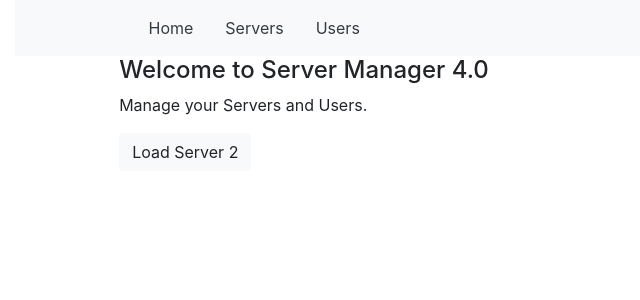
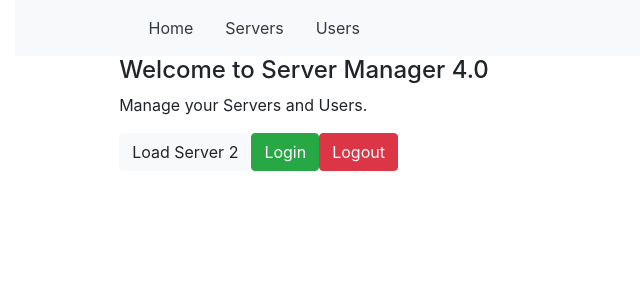
Before and after one commit to Fahad-Md-Kamal/Learning-Angular, an Angular app: page / in a window 1280 px wide. Shown: the top 300 px of the page, without its empty margins (0-640 px from the left). Built offline with nearby package versions, Linux system fonts and the light colour scheme.

Commit message:
Implemented Fake Login Service to demonstrate Authentication

```diff
--- a/src/app/auth.service.ts
+++ b/src/app/auth.service.ts
@@ -12,8 +12,14 @@ export class AuthService {
         return promise;
     }
 
-    login() {}
+    login() {
+        this.loggedIn = true;
+        // console.log(this.loggedIn);
+    }
 
-    logOut() {}
+    logOut() {
+        this.loggedIn = false;
+        // console.log(this.loggedIn);
+    }
 
 }
--- a/src/app/home/home.component.html
+++ b/src/app/home/home.component.html
@@ -1,3 +1,5 @@
 <h4>Welcome to Server Manager 4.0</h4>
 <p>Manage your Servers and Users.</p>
 <button class="btn btn-light" (click)="onLoadServer(2)" >Load Server 2</button>
+<button class="btn btn-success" (click)="onLogin()"> Login </button>
+<button class="btn btn-danger" (click)="onLogOut()"> Logout </button>
--- a/src/app/home/home.component.ts
+++ b/src/app/home/home.component.ts
@@ -1,5 +1,6 @@
 import { Component, OnInit } from '@angular/core';
 import { Router } from '@angular/router';
+import { AuthService } from '../auth.service';
 
 @Component({
   selector: 'app-home',
@@ -8,7 +9,7 @@ import { Router } from '@angular/router';
 })
 export class HomeComponent implements OnInit {
 
-  constructor(private router: Router) { }
+  constructor(private router: Router, private authService: AuthService) { }
 
   ngOnInit() {
   }
@@ -17,5 +18,12 @@ export class HomeComponent implements OnInit {
     this.router.navigate(['/servers', id, 'edit'], {queryParams: {allowEdit: '1'}, fragment: 'loading'});
   }
 
+  onLogin() {
+    this.authService.login();
+  }
+
+  onLogOut() {
+    this.authService.logOut();
+  }
 
 }
```
